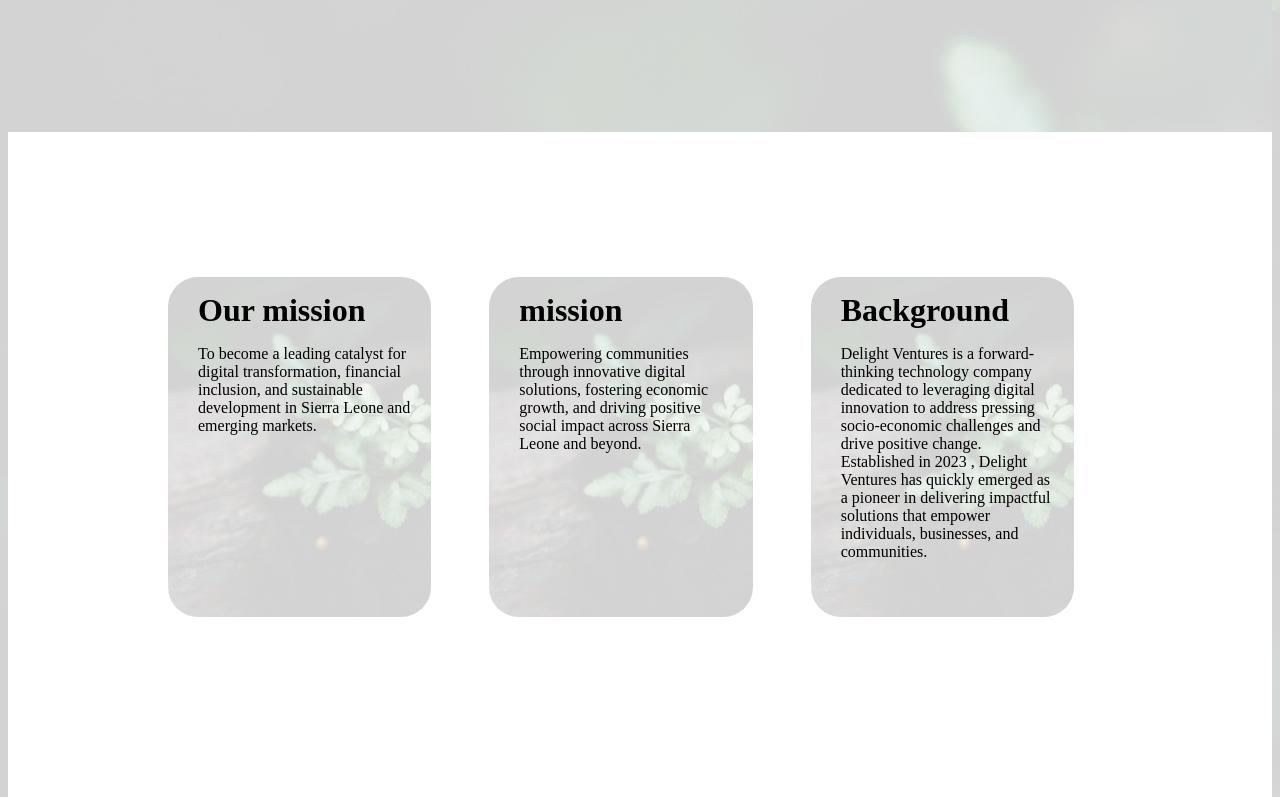
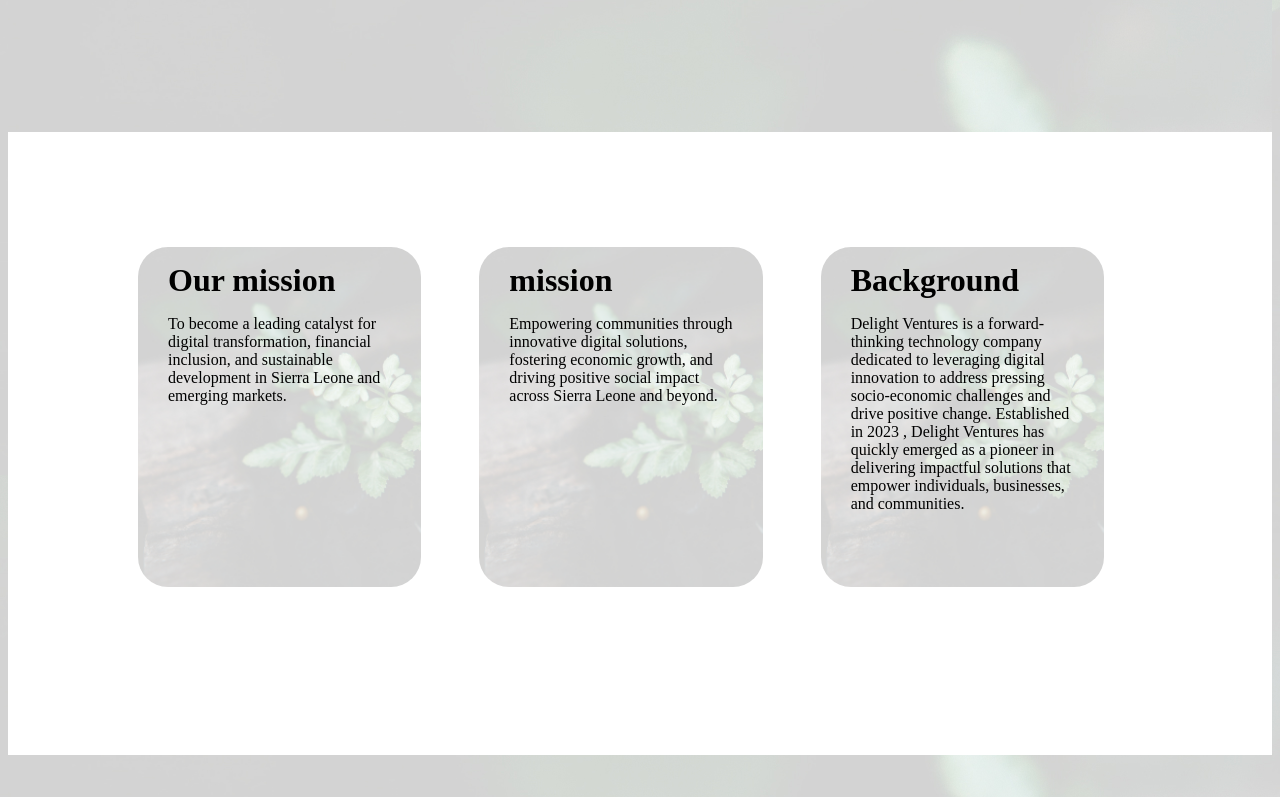
Before and after one commit to benimanakevin/delight_file, a plain HTML site: page index.html in a window 1280 px wide. Shown: the part 923-1720 px from the top of the page. Drawn offline with Linux system fonts and the light colour scheme.

Commit message:
replaced

```diff
--- a/style.css
+++ b/style.css
@@ -161,7 +161,7 @@
 
       display: flex;
       justify-content: space-between;
-      padding:  150px;
+      padding:  120px;
       background-color: white;
 
     }
```
